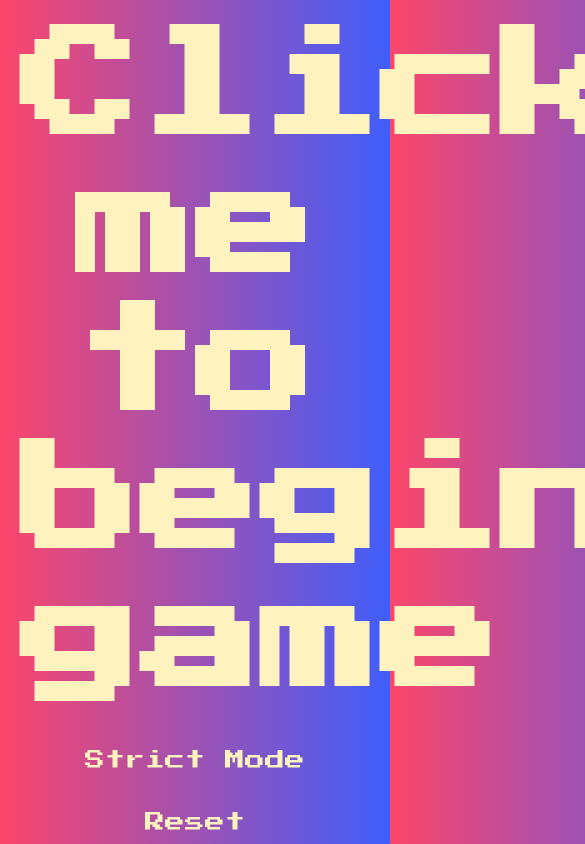
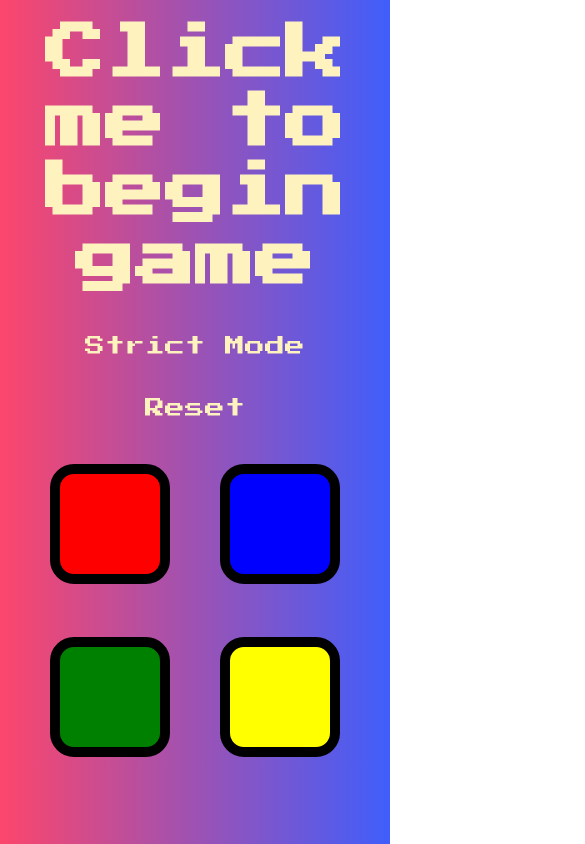
Before and after one commit to stancil-marcus7/simon, a React (Create React App) app: page / in a window 390 px wide. Shown: the top 844 px of the page, 585 px wide, since content can reach past the window. Built offline with nearby package versions, Linux system fonts and the light colour scheme.

Commit message:
attemt to fix mobile screen

```diff
--- a/src/styles/buttons/_buttons.scss
+++ b/src/styles/buttons/_buttons.scss
@@ -1,5 +1,5 @@
 .button {
-    margin: 25rem;
+    margin: 25px;
     display: inline-block;
     height: 200px;
     width: 200px;
@@ -91,6 +91,5 @@
     .button {
       height: 100px;
       width: 100px;
-      border: 10px solid black;
     }
   }
--- a/src/styles/header/_header.scss
+++ b/src/styles/header/_header.scss
@@ -1,6 +1,6 @@
 .header{
   font-family: 'Press Start 2P', cursive;
-  font-size: 12rem;
+  font-size: 6rem;
   margin:  5%;
   color: $light-yellow;
   cursor: pointer;
```
